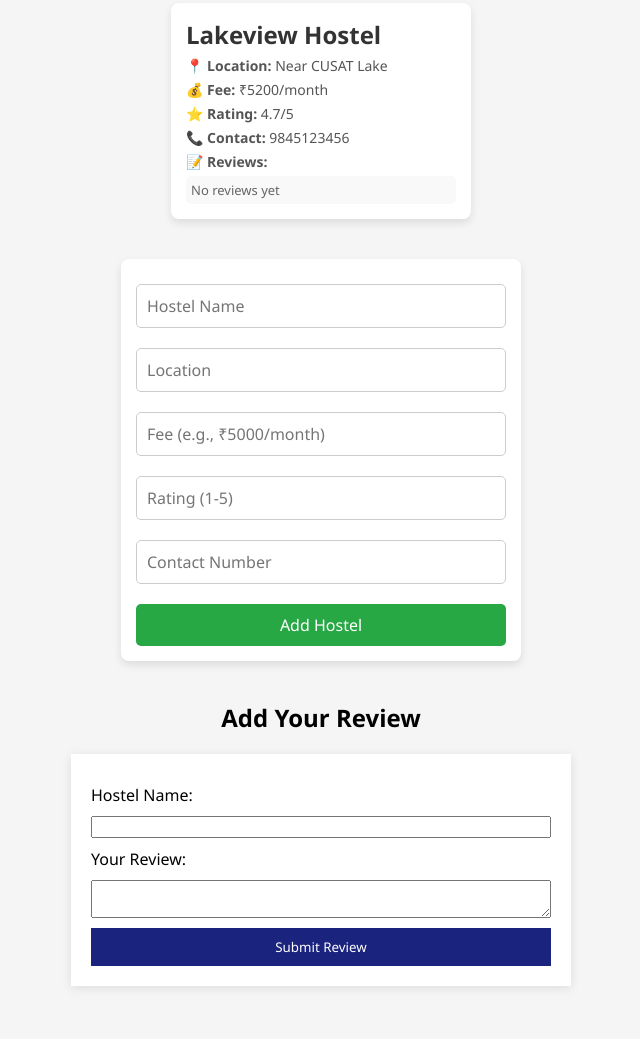
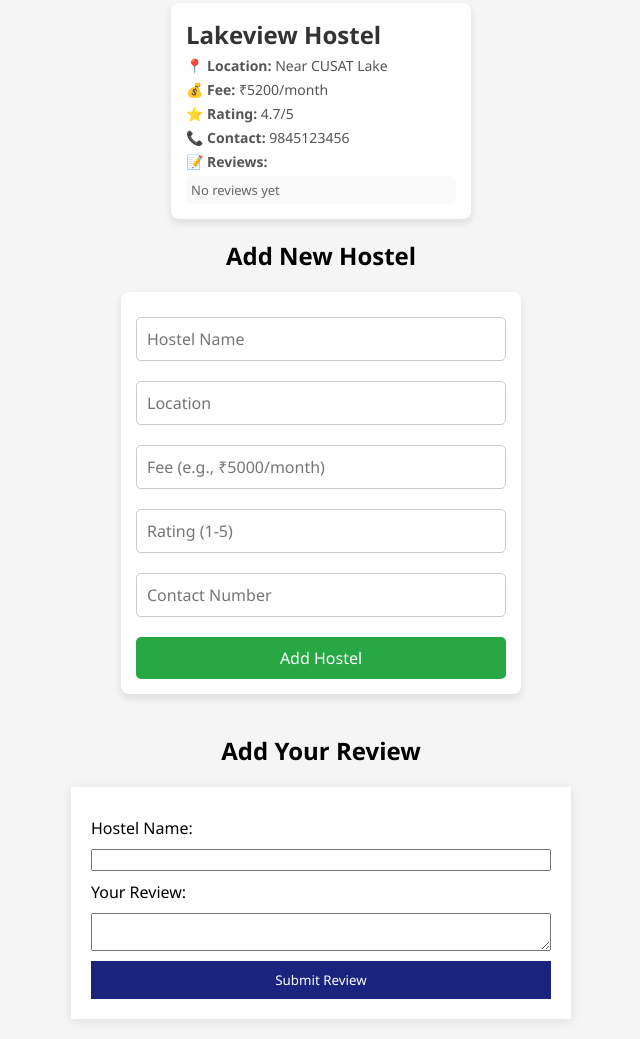
Before and after one commit to muhammedma-2006/hostelreview, a plain HTML site: page index.html in a window 1280 px wide. Shown: the part 1237-2276 px from the top of the page, without its empty margins (319-959 px from the left). Before the commit the page ends 2243 px from the top, so only its background shows below. Drawn offline with Linux system fonts and the light colour scheme.

Commit message:
added h2 for add hostel

```diff
--- a/index.html
+++ b/index.html
@@ -36,6 +36,7 @@
         </div>
     </section>
 <section id="addHostel">
+     <h2 class="section-title">Add New  Hostel</h2>
     <form id="hostelForm">
         <input type="text" id="hostelName" placeholder="Hostel Name" required>
         <input type="text" id="hostelLocation" placeholder="Location" required>
```
